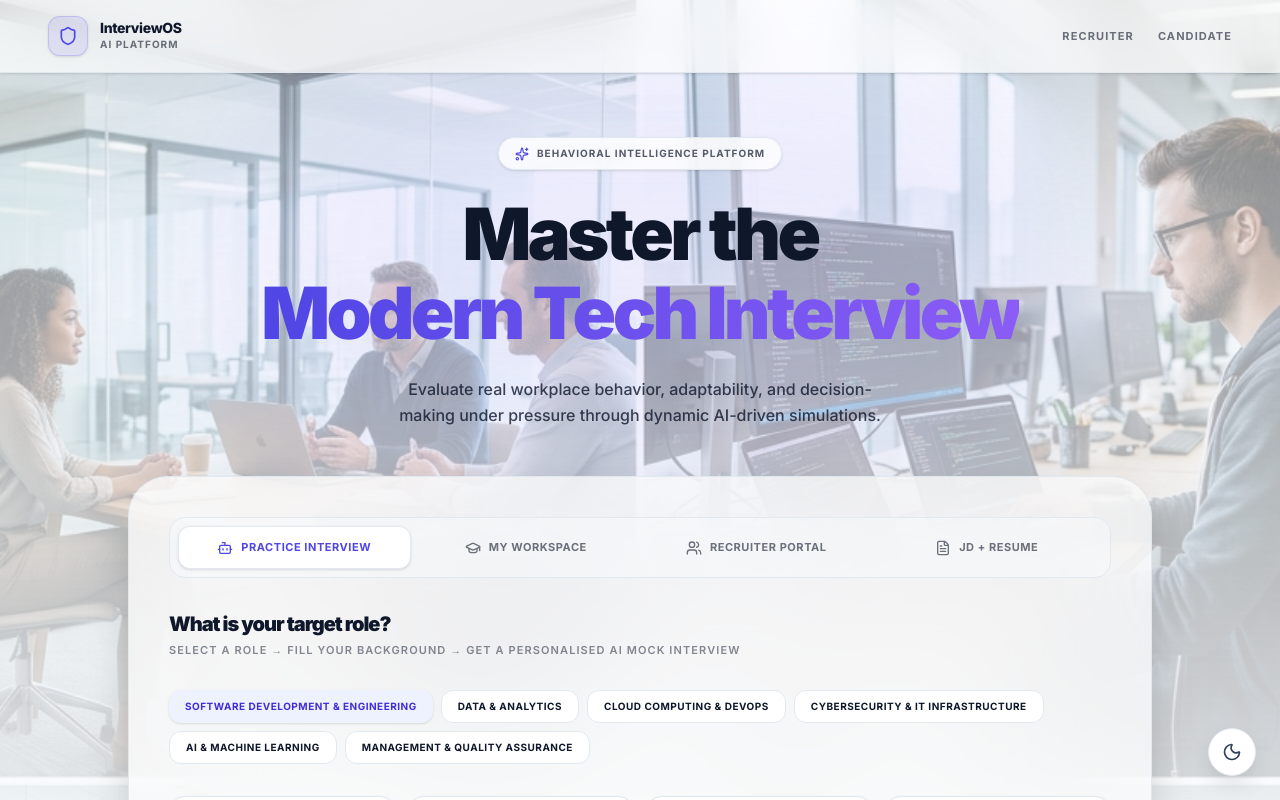
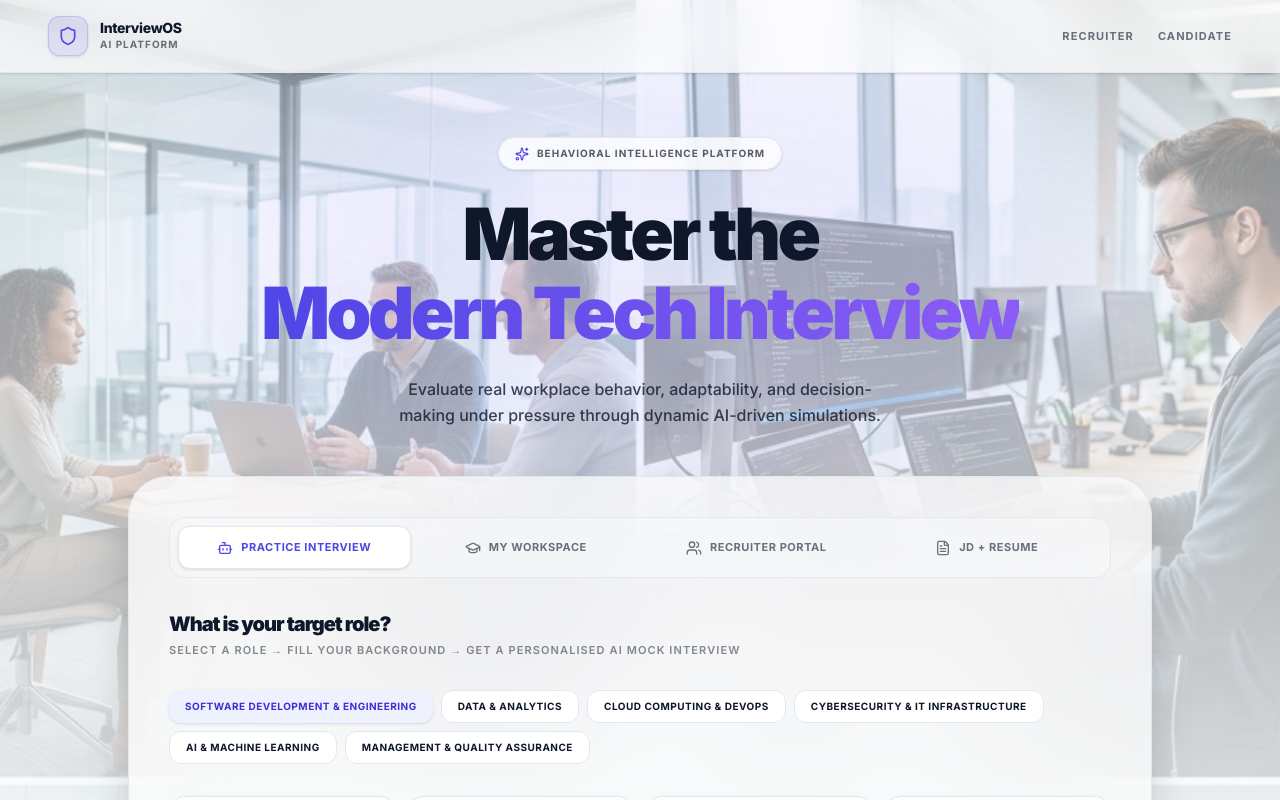
Before and after one commit to ayushshukla1807/InterviewOS, a Next.js app: page / in a window 1280 px wide. Shown: the top 800 px of the page. Built offline with nearby package versions, Linux system fonts and the light colour scheme.

Commit message:
fix: remove global ThemeToggle to enforce dark mode

```diff
--- a/app/layout.tsx
+++ b/app/layout.tsx
@@ -3,7 +3,6 @@ import { Inter, Outfit } from "next/font/google";
 import "./globals.css";
 
 import { ThemeProvider } from "./components/ThemeProvider";
-import { ThemeToggle } from "./components/ThemeToggle";
 import { ThemeBackground } from "./components/ThemeBackground";
 
 const inter = Inter({ subsets: ["latin"], variable: '--font-inter' });
@@ -26,7 +25,6 @@ export default function RootLayout({
           <ThemeBackground />
           <div className="mesh-bg" />
           {children}
-          <ThemeToggle />
         </ThemeProvider>
       </body>
     </html>
```
